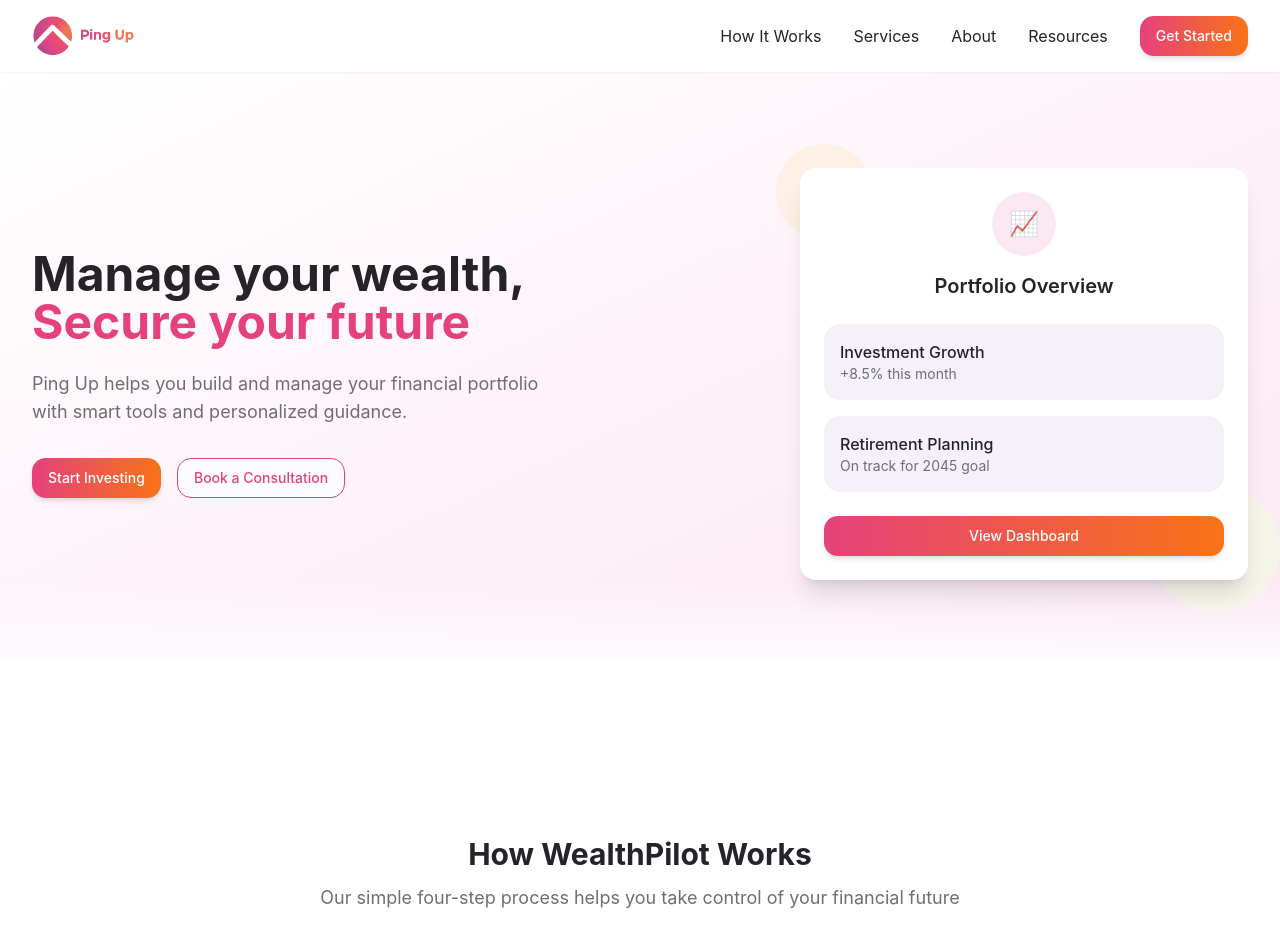
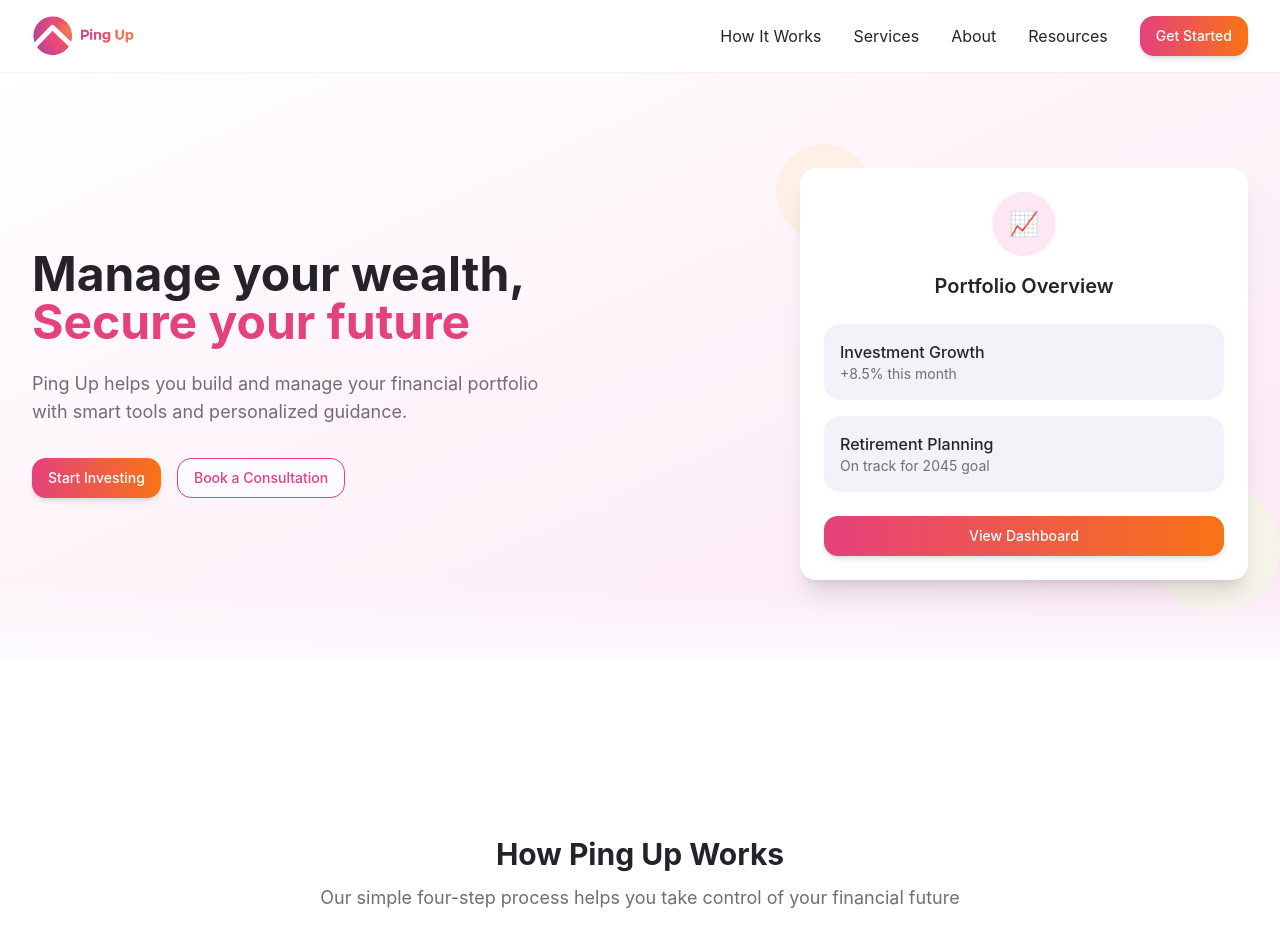
Before and after one commit to Mansab123/pingup-replica-project, a React (Vite) app: page / in a window 1280 px wide. Shown: the top 952 px of the page. Built offline with nearby package versions, Linux system fonts and the light colour scheme.

Commit message:
Rename "WealthPilot" to "Ping Up"
Rename all instances of "WealthPilot" to "Ping Up" in the codebase.

```diff
--- a/src/components/HowItWorks.tsx
+++ b/src/components/HowItWorks.tsx
@@ -33,7 +33,7 @@ const HowItWorks = () => {
   return (
     <section id="how-it-works" className="bg-white py-20">
       <div className="section-container">
-        <h2 className="section-title">How WealthPilot Works</h2>
+        <h2 className="section-title">How Ping Up Works</h2>
         <p className="section-subtitle">
           Our simple four-step process helps you take control of your financial future
         </p>
```
